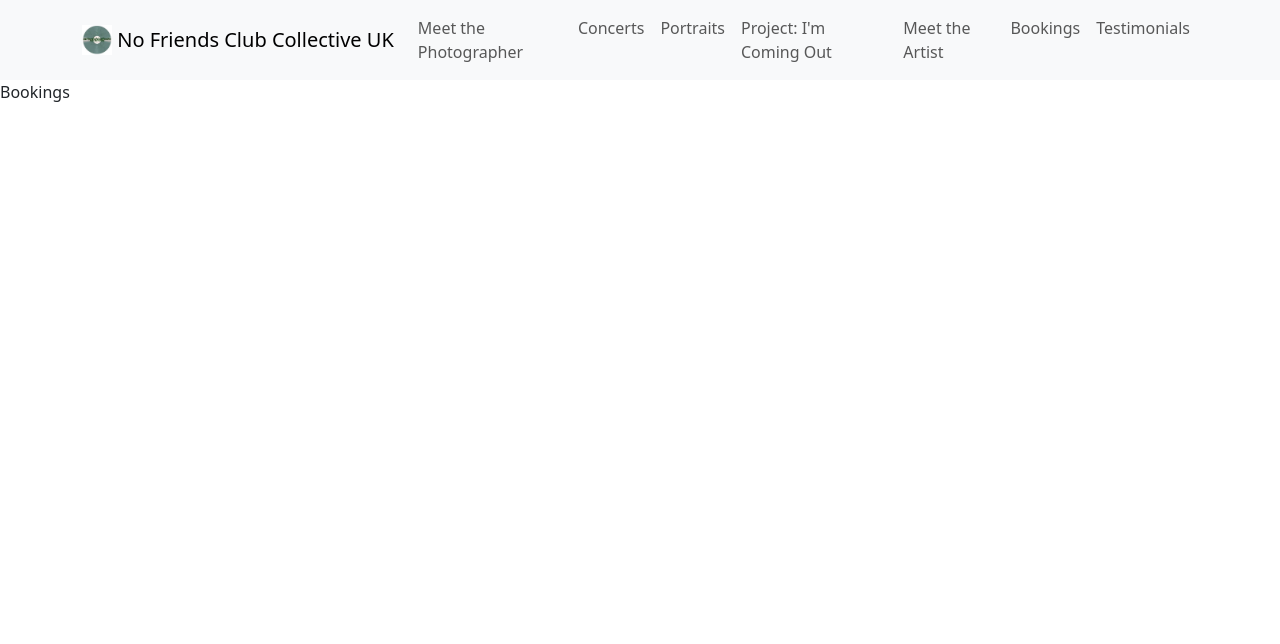
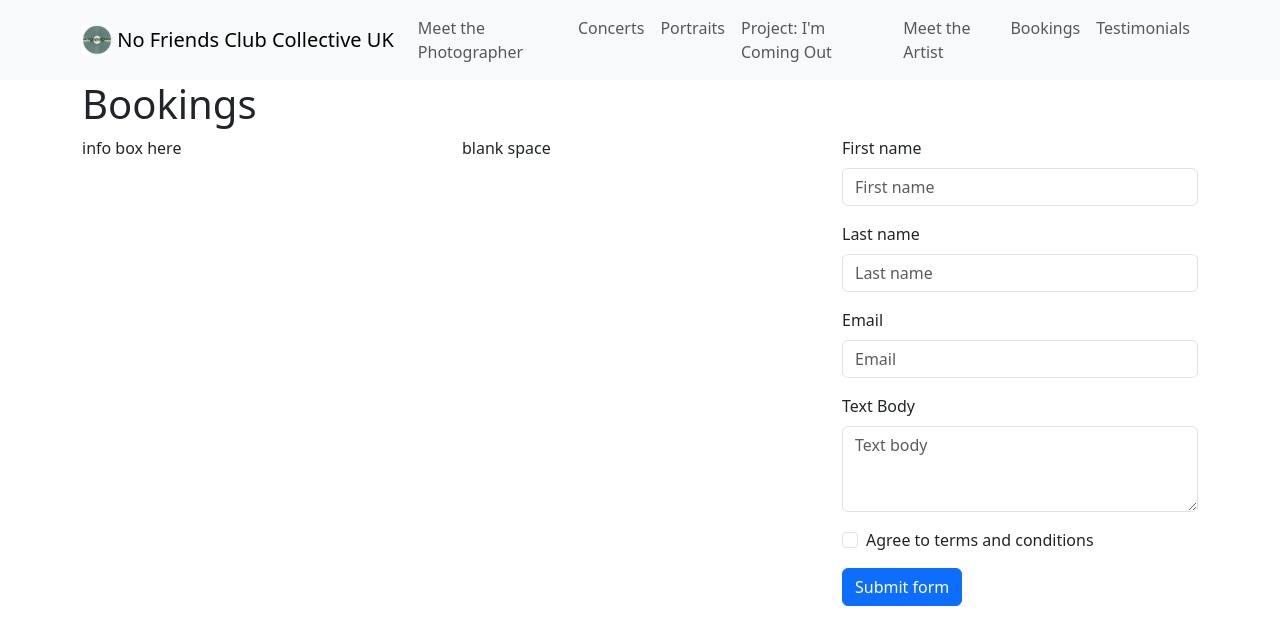
Before and after one commit to Equallizerr1/NFC-Website, a React (Vite) app: page /Bookings in a window 1280 px wide. Shown: the top 644 px of the page. Built offline with nearby package versions, Linux system fonts and the light colour scheme; no server answers.

Commit message:
Created booking form and page layout

```diff
--- a/src/components/Bookings.jsx
+++ b/src/components/Bookings.jsx
@@ -1,3 +1,107 @@
+import Container from 'react-bootstrap/Container';
+import Row from 'react-bootstrap/Row';
+import Col from 'react-bootstrap/Col';
+import Button from 'react-bootstrap/Button';
+import Form from 'react-bootstrap/Form';
+import InputGroup from 'react-bootstrap/InputGroup';
+import { useState } from 'react';
+
 export const Bookings = () => {
-    return <p>Bookings</p>
+
+    const [validated, setValidated] = useState(false);
+
+    const handleSubmit = (event) => {
+        const form = event.currentTarget;
+        if (form.checkValidity() === false) {
+            event.preventDefault();
+            event.stopPropagation();
+        }
+        setValidated(true);
+    };
+    return (
+        <>
+            <Container>
+                <h1>Bookings</h1>
+                <Row>
+                    <Col xs={6} md={4}>
+                        info box here
+                    </Col>
+                    <Col xs={6} md={4}>
+                        blank space
+                    </Col>
+                    <Col xs={6} md={4}>
+                        <Form noValidate validated={validated} onSubmit={handleSubmit} action="https://formsubmit.co/e811f31161e285bc98d1c61c0f364443 " method="POST">
+                            <Row className="mb-3">
+                                <Form.Group as={Col} controlId="validationCustom01">
+                                    <Form.Label>First name</Form.Label>
+                                    <Form.Control
+                                        required
+                                        type="text"
+                                        name='First Name'
+                                        placeholder="First name"
+                                        defaultValue=""
+                                    />
+                                    <Form.Control.Feedback>Looks good!</Form.Control.Feedback>
+                                </Form.Group>
+                            </Row>
+                            <Row className="mb-3">
+                                <Form.Group as={Col} controlId="validationCustom02">
+                                    <Form.Label>Last name</Form.Label>
+                                    <Form.Control
+                                        required
+                                        type="text"
+                                        name='Last Name'
+                                        placeholder="Last name"
+                                        defaultValue=""
+                                    />
+                                    <Form.Control.Feedback>Looks good!</Form.Control.Feedback>
+                                </Form.Group>
+                            </Row>
+                            <Row className="mb-3">
+                                <Form.Group as={Col} controlId="validationCustomEmail">
+                                    <Form.Label>Email</Form.Label>
+                                    <InputGroup hasValidation>
+                                        <Form.Control
+                                            type="email"
+                                            name='email'
+                                            placeholder="Email"
+                                            aria-describedby="inputGroupPrepend"
+                                            required
+                                        />
+                                        <Form.Control.Feedback type="invalid">
+                                            Please enter a valid email address.
+                                        </Form.Control.Feedback>
+                                    </InputGroup>
+                                </Form.Group>
+                            </Row>
+                            <Row className="mb-3">
+                                <Form.Group as={Col} controlId="validationCustom02">
+                                    <Form.Label>Text Body</Form.Label>
+                                    <Form.Control
+                                        as="textarea"
+                                        rows={3}
+                                        required
+                                        type="text"
+                                        name='Text Body'
+                                        placeholder="Text body"
+                                        defaultValue=""
+                                    />
+                                    <Form.Control.Feedback>Looks good!</Form.Control.Feedback>
+                                </Form.Group>
+                            </Row>
+                            <Form.Group className="mb-3">
+                                <Form.Check
+                                    required
+                                    label="Agree to terms and conditions"
+                                    feedback="You must agree before submitting."
+                                    feedbackType="invalid"
+                                />
+                            </Form.Group>
+                            <Button type="submit">Submit form</Button>
+                        </Form>
+                    </Col>
+                </Row>
+            </Container>
+        </>
+    )
 }
```
